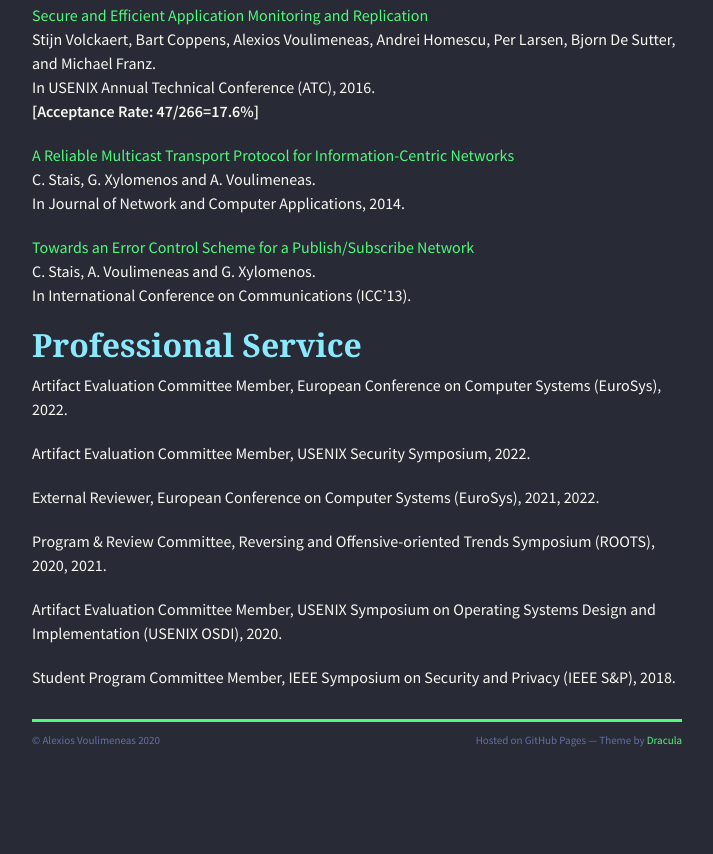
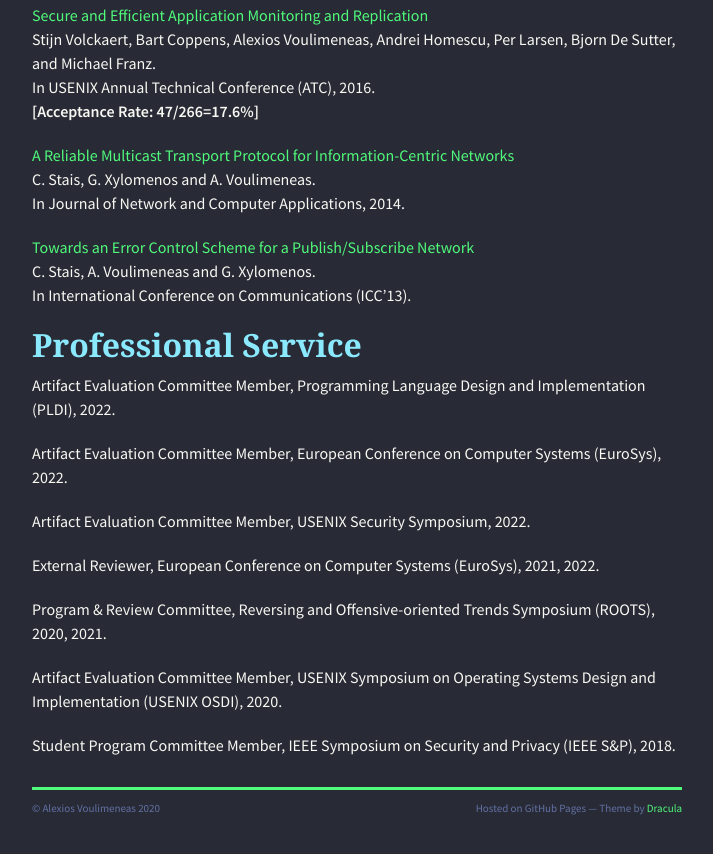
Before and after one commit to alexios-voulimeneas/alexios-voulimeneas.github.io, a Jekyll site: the page built from index.md, in a window 1280 px wide and 900 px high, scrolled down 1473 px. Shown: the top 854 px of the window, without its empty margins (283-996 px from the left). Built offline with Jekyll 4.4.1, drawn with Linux system fonts in a browser that asks for light colours; nearby versions of some CDN libraries; the repository's description, which GitHub fills in, is left out; before the commit the page ends 2305 px from its top, so only the background shows below that.

Commit message:
Update index.md

```diff
--- a/index.md
+++ b/index.md
@@ -56,6 +56,8 @@
 
 ## [](#header-2) Professional Service
 
+Artifact Evaluation Committee Member, Programming Language Design and Implementation (PLDI), 2022.
+
 Artifact Evaluation Committee Member, European Conference on Computer Systems (EuroSys), 2022.
 
 Artifact Evaluation Committee Member, USENIX Security Symposium, 2022.
```
